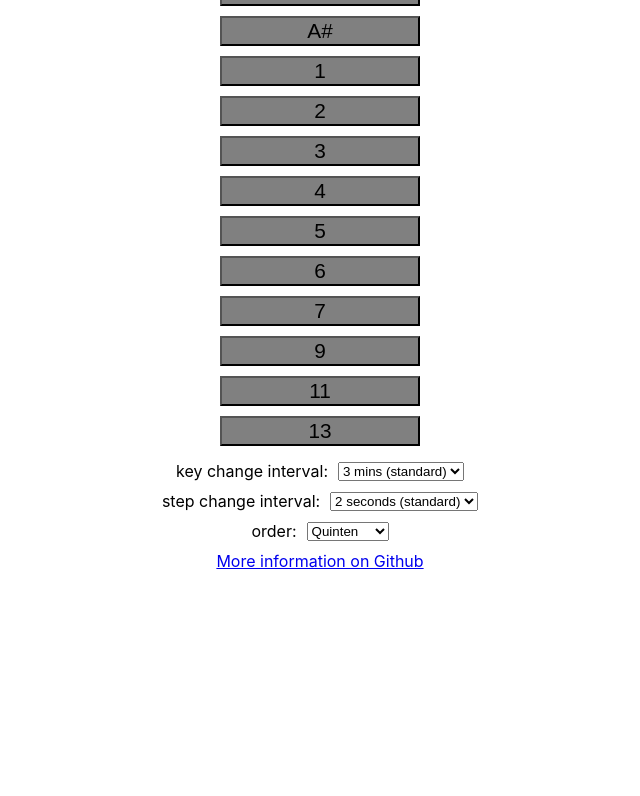
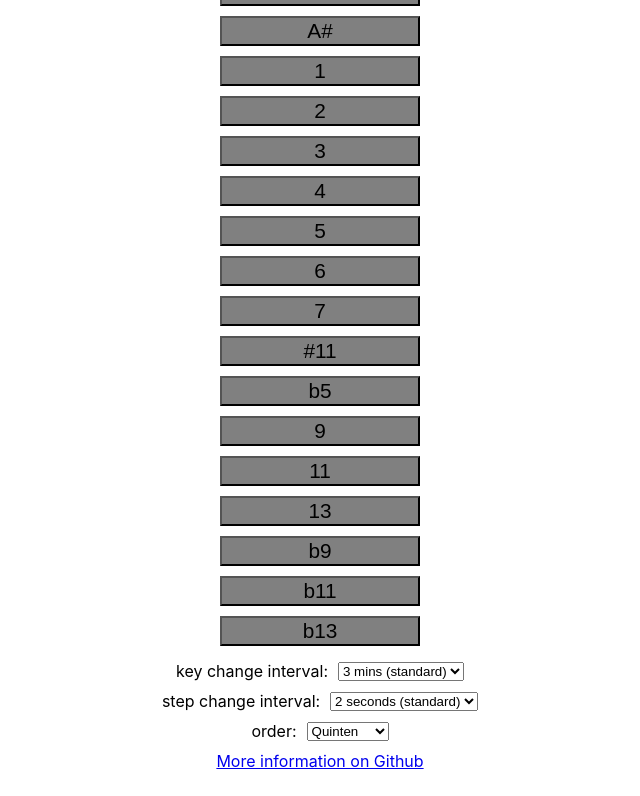
Before and after one commit to vincentwue/steps-learner, a React (Create React App) app: page / in a window 1280 px wide. Shown: the part 1754-2550 px from the top of the page, without its empty margins (320-960 px from the left). Before the commit the page ends 2350 px from the top, so only its background shows below. Built offline with nearby package versions, Linux system fonts and the light colour scheme.

Commit message:
Add intervals

```diff
--- a/src/Controller.ts
+++ b/src/Controller.ts
@@ -64,9 +64,17 @@ export const numbers = [
     "6",
     "7",
 
+
+    "#11",
+    "b5",
+
     "9",
     "11",
     "13",
+
+    "b9",
+    "b11",
+    "b13",
 
 ]
 
```
Also changed, not shown: 16 other files (tests, documents, lock files or other folders).
